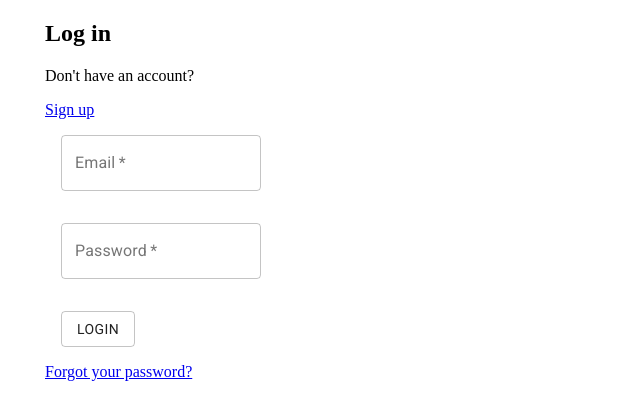
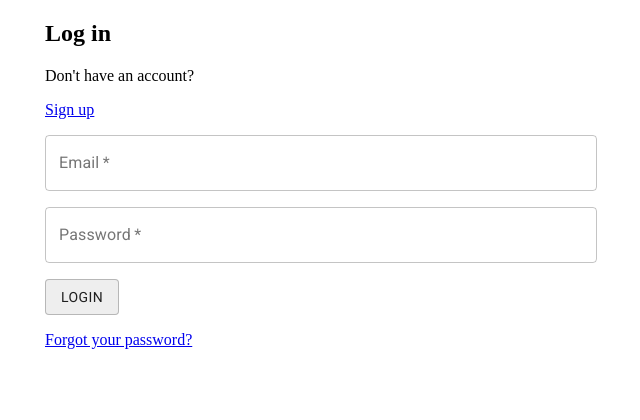
Before and after one commit to EmilieHumbert/swiss-plant-based, a Next.js app: page /login in a window 1280 px wide. Shown: the top 420 px of the page, without its empty margins (319-959 px from the left). Built offline with nearby package versions, Linux system fonts and the light colour scheme; no server answers.

Commit message:
Modify style on Textfields and Buttons

```diff
--- a/components/forms/loginForm.js
+++ b/components/forms/loginForm.js
@@ -11,14 +11,13 @@ import TextField from "@material-ui/core/TextField";
 import { makeStyles } from "@material-ui/core/styles";
 
 const useStyles = makeStyles((theme) => ({
-  root: {
-    "& .MuiTextField-root": {
-      margin: theme.spacing(2),
-      width: "25ch",
-    },
+  input: {
+    marginTop: theme.spacing(2),
   },
   button: {
-    margin: theme.spacing(2),
+    marginTop: theme.spacing(2),
+    marginBottom: theme.spacing(2),
+    backgroundColor: "#eeeeee",
   },
 }));
 
@@ -27,7 +26,7 @@ export default function LoginForm() {
   const [isLoading, setIsLoading] = useState(false);
   const [error, setError] = useState(null);
 
-  const { control, register, errors, handleSubmit } = useForm({
+  const { control, errors, handleSubmit } = useForm({
     defaultValues: {
       email: "",
       password: "",
@@ -47,7 +46,7 @@ export default function LoginForm() {
   };
 
   return (
-    <form className={classes.root} onSubmit={handleSubmit(onSubmit)}>
+    <form onSubmit={handleSubmit(onSubmit)}>
       {error?.message && (
         <div>
           <span>{error.message}</span>
@@ -66,7 +65,8 @@ export default function LoginForm() {
           }}
           render={(props) => (
             <TextField
-              // id="email"
+              className={classes.input}
+              fullWidth
               label="Email"
               type="email"
               required
@@ -92,7 +92,8 @@ export default function LoginForm() {
           }}
           render={(props) => (
             <TextField
-              // id="password"
+              className={classes.input}
+              fullWidth
               label="Password"
               type="password"
               required
```
